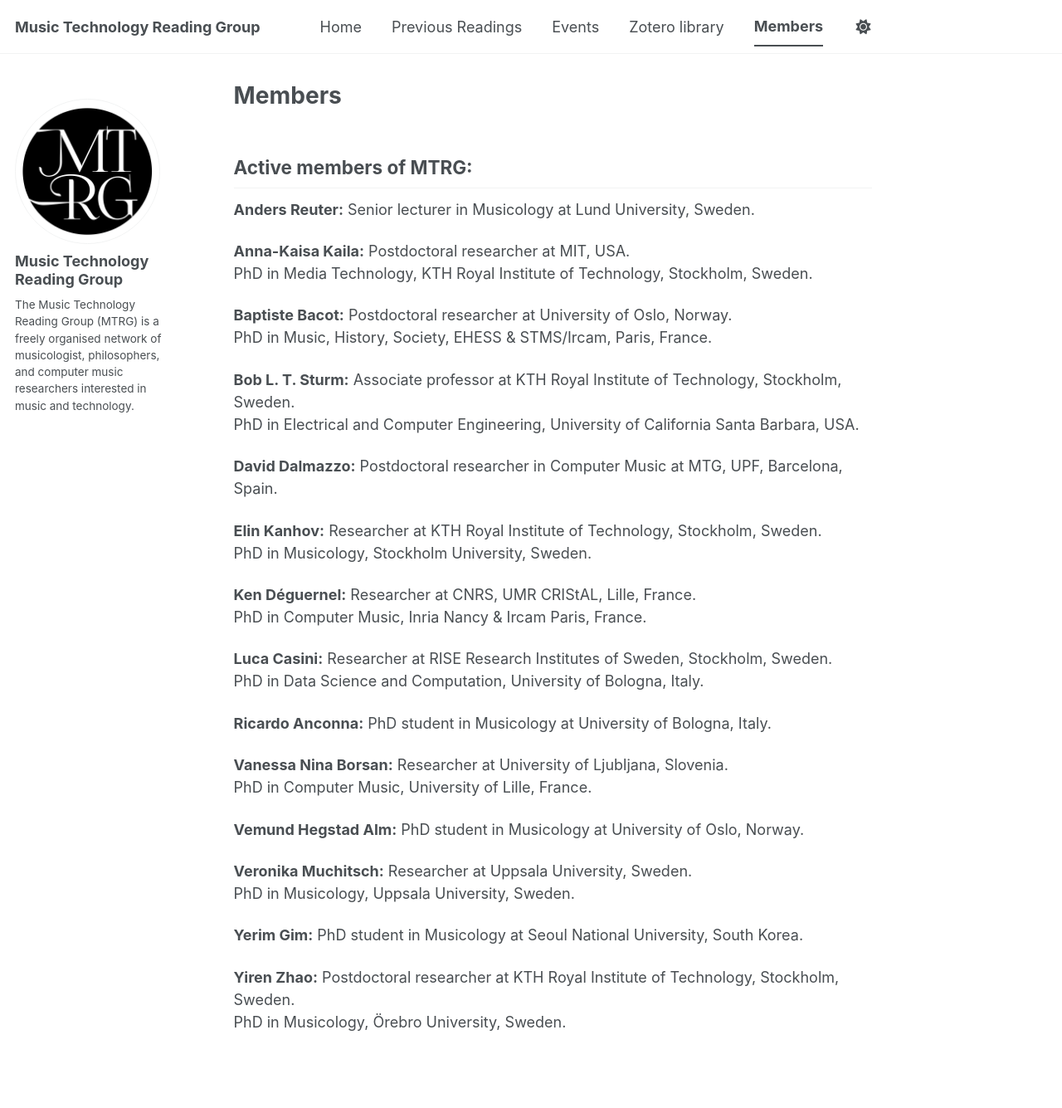
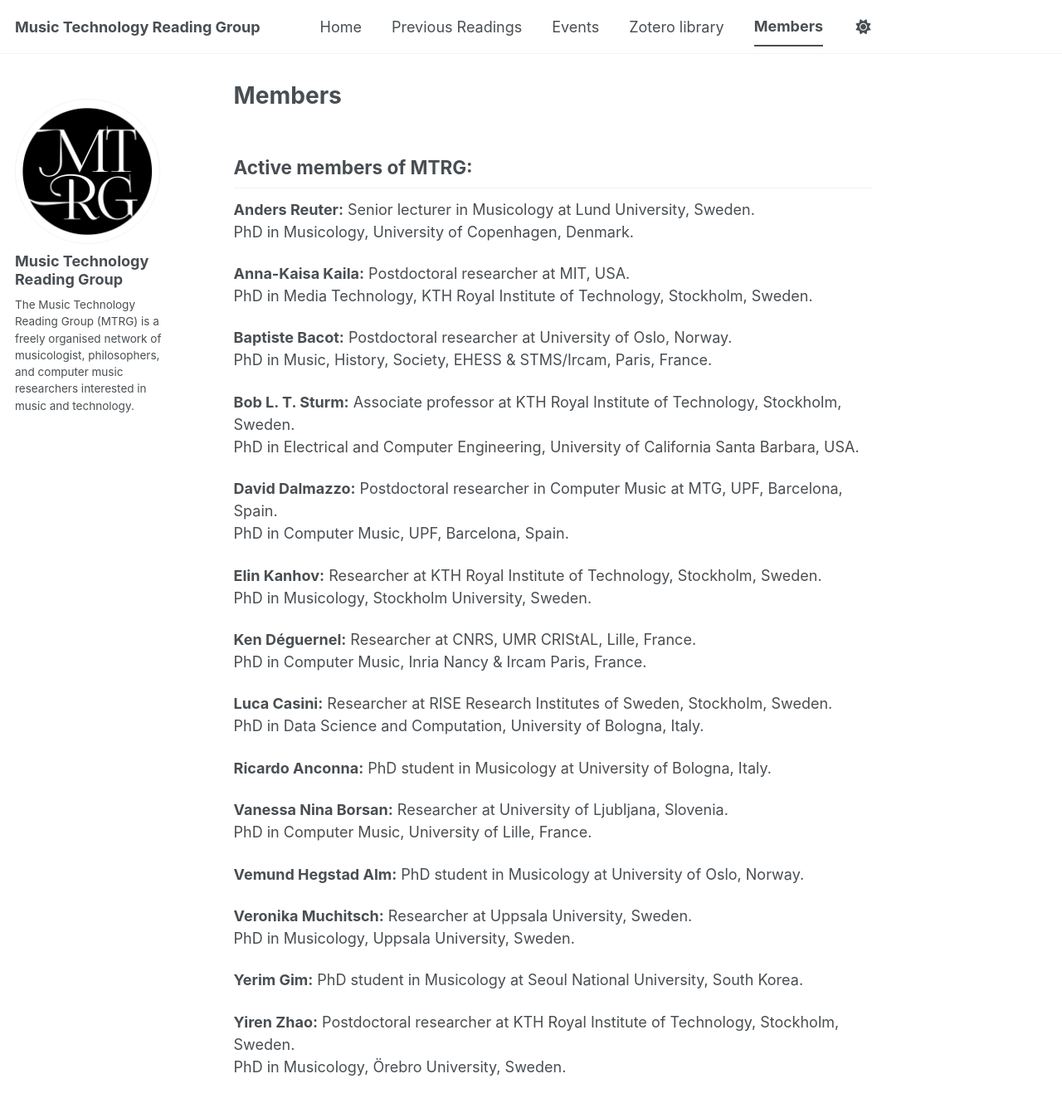
Before and after one commit to musictechnologyreadinggroup/musictechnologyreadinggroup.github.io, a Jekyll site: the page built from _pages/members.md, in a window 1280 px wide and 1349 px high. Shown: the top 1335 px of the window at 83% size. Built offline with Jekyll 4.4.1, drawn with Linux system fonts in a browser that asks for light colours; a style sheet for code colours, icons or effects is not loaded.

Commit message:
Add infos

```diff
--- a/_pages/members.md
+++ b/_pages/members.md
@@ -7,7 +7,8 @@ author_profile: true
 Active members of MTRG:
 ------
 
-**Anders Reuter:** Senior lecturer in Musicology at Lund University, Sweden.
+**Anders Reuter:** Senior lecturer in Musicology at Lund University, Sweden. <br>
+PhD in Musicology, University of Copenhagen, Denmark.
 
 **Anna-Kaisa Kaila:** Postdoctoral researcher at MIT, USA. <br>
 PhD in Media Technology, KTH Royal Institute of Technology, Stockholm, Sweden.
@@ -18,7 +19,8 @@ PhD in Music, History, Society, EHESS & STMS/Ircam, Paris, France.
 **Bob L. T. Sturm:** Associate professor at KTH Royal Institute of Technology, Stockholm, Sweden. <br>
 PhD in Electrical and Computer Engineering, University of California Santa Barbara, USA.
 
-**David Dalmazzo:** Postdoctoral researcher in Computer Music at MTG, UPF, Barcelona, Spain.
+**David Dalmazzo:** Postdoctoral researcher in Computer Music at MTG, UPF, Barcelona, Spain. <br>
+PhD in Computer Music, UPF, Barcelona, Spain.
 
 **Elin Kanhov:** Researcher at KTH Royal Institute of Technology, Stockholm, Sweden. <br>
 PhD in Musicology, Stockholm University, Sweden.
```
